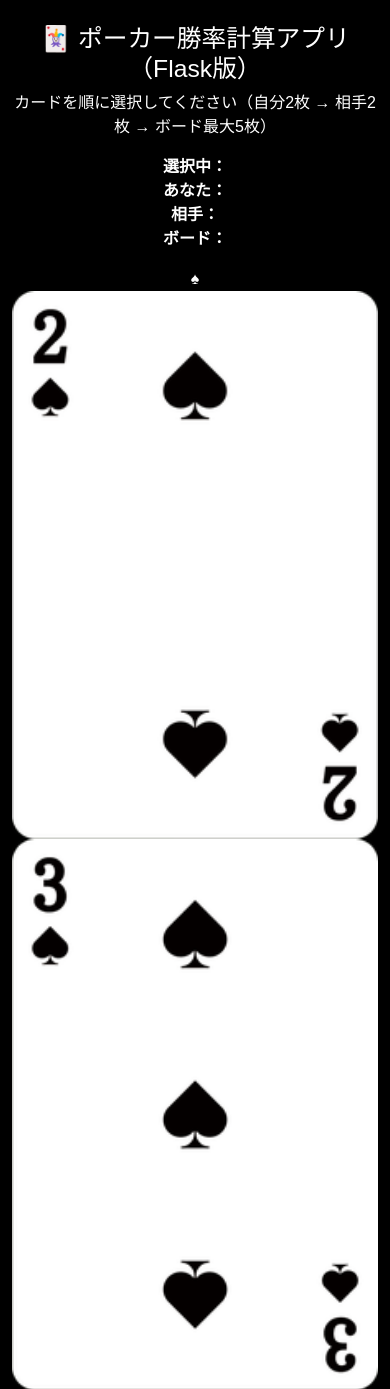
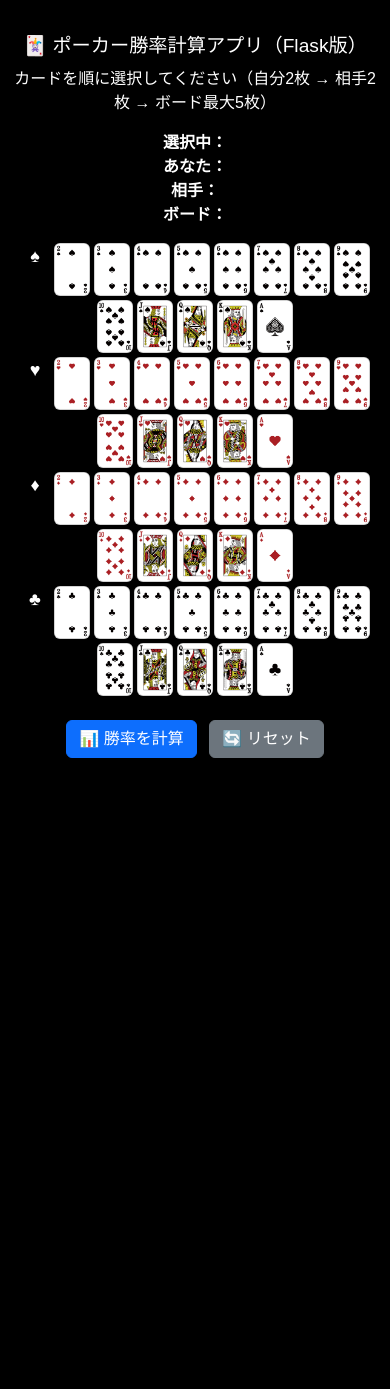
Before and after one commit to shobonbondao/poker-flask-app, a Flask app: page / in a window 390 px wide. Shown: the top 1389 px of the page. After the commit the page ends 758 px from the top, so only its background shows below. Run offline with Flask 3, Linux system fonts and the light colour scheme.

Commit message:
Update index.html

```diff
--- a/templates/index.html
+++ b/templates/index.html
@@ -1,10 +1,10 @@
 <!DOCTYPE html>
 <html lang="ja">
 <head>
-  <meta charset="UTF-8">
+  <meta charset="UTF-8" />
   <title>ポーカー勝率計算（Flask版）</title>
-  <link rel="stylesheet" href="https://cdn.jsdelivr.net/npm/bootstrap@5.3.2/dist/css/bootstrap.min.css">
-  <!-- スタイル調整（冒頭） -->
+  <meta name="viewport" content="width=device-width, initial-scale=1.0" />
+  <link rel="stylesheet" href="https://cdn.jsdelivr.net/npm/bootstrap@5.3.2/dist/css/bootstrap.min.css" />
   <style>
     body {
       background-color: #000;
@@ -15,21 +15,30 @@
       text-align: center;
     }
 
-    h1 {
+    h2 {
       font-size: 1.4rem;
-      margin-top: 10px;
+      margin: 10px 0;
     }
 
     .suit-row {
       display: flex;
       justify-content: center;
-     gap: 4px; /* 小さめの隙間 */
+      gap: 4px;
       margin: 4px 0;
       flex-wrap: wrap;
     }
 
+    .suit-label {
+      width: 30px;
+      font-weight: bold;
+      font-size: 18px;
+      color: #fff;
+      display: inline-block;
+    }
+
     .card {
-     width: 42px;  /* 小さめに調整 */
+      width: 42px;
+      max-width: 100%;
       height: auto;
       cursor: pointer;
       transition: transform 0.1s;
@@ -44,8 +53,9 @@
       outline-offset: -2px;
     }
 
-    #selected-cards {
-     margin-top: 8px;
+    button {
+      all: unset;
+      display: inline-block;
     }
 
     #selected-cards img {
@@ -53,28 +63,34 @@
       margin: 2px;
     }
 
-   button {
-     padding: 6px 12px;
-     font-size: 0.9rem;
-     margin-top: 8px;
+    #result {
+      margin-top: 10px;
+    }
+
+    @media (max-width: 480px) {
+      .card,
+      #selected-cards img {
+        width: 36px;
+      }
+
+      h2 {
+        font-size: 1.2rem;
+      }
     }
   </style>
-
 </head>
 <body class="container py-4">
   <h2>🃏 ポーカー勝率計算アプリ（Flask版）</h2>
   <p>カードを順に選択してください（自分2枚 → 相手2枚 → ボード最大5枚）</p>
 
   <div class="mb-3">
-    <strong>選択中：</strong><br>
+    <strong>選択中：</strong><br />
     <div><strong>あなた：</strong> <span id="my-cards"></span></div>
     <div><strong>相手：</strong> <span id="opp-cards"></span></div>
     <div><strong>ボード：</strong> <span id="board-cards"></span></div>
   </div>
 
-  <div class="card-grid mb-4" id="card-grid">
-    <!-- カード画像はJSで挿入 -->
-  </div>
+  <div id="card-grid" class="mb-4"></div>
 
   <div class="mb-4">
     <button class="btn btn-primary me-2" onclick="calculate()">📊 勝率を計算</button>
@@ -85,8 +101,8 @@
 
   <script>
     const suits = ['s', 'h', 'd', 'c'];
-    const suitLabels = {s: '♠', h: '♥', d: '♦', c: '♣'};
-    const ranks = ['2','3','4','5','6','7','8','9','T','J','Q','K','A'];
+    const suitLabels = { s: '♠', h: '♥', d: '♦', c: '♣' };
+    const ranks = ['2', '3', '4', '5', '6', '7', '8', '9', 'T', 'J', 'Q', 'K', 'A'];
 
     const selected = [];
     const myCards = [];
@@ -98,7 +114,7 @@
       grid.innerHTML = '';
       suits.forEach(suit => {
         const rowDiv = document.createElement('div');
-        rowDiv.className = 'row';
+        rowDiv.className = 'suit-row';
 
         const label = document.createElement('span');
         label.className = 'suit-label';
@@ -110,6 +126,7 @@
           const img = document.createElement('img');
           img.src = `/static/cards/${card}.png`;
           img.alt = card;
+          img.className = 'card';
           img.onclick = () => selectCard(card, img);
           rowDiv.appendChild(img);
         });
@@ -122,40 +139,28 @@
       const cardIndex = selected.indexOf(card);
 
       if (cardIndex !== -1) {
-         // すでに選択済み → 取り消し処理
         selected.splice(cardIndex, 1);
         img.classList.remove('selected');
-
-         // どのリストにあるか確認して削除
         [myCards, oppCards, boardCards].forEach(list => {
           const idx = list.indexOf(card);
           if (idx !== -1) list.splice(idx, 1);
         });
-
       } else {
-          // 未選択 → 通常の追加処理
         if (selected.length >= 9) return;
-
         selected.push(card);
         img.classList.add('selected');
-
-           if (myCards.length < 2) {
-            myCards.push(card);
-         } else if (oppCards.length < 2) {
-            oppCards.push(card);
-          } else if (boardCards.length < 5) {
-            boardCards.push(card);
-         }
+        if (myCards.length < 2) myCards.push(card);
+        else if (oppCards.length < 2) oppCards.push(card);
+        else if (boardCards.length < 5) boardCards.push(card);
       }
 
       updateDisplay();
     }
 
-
     function updateDisplay() {
-      document.getElementById("my-cards").innerText = myCards.join(", ");
-      document.getElementById("opp-cards").innerText = oppCards.join(", ");
-      document.getElementById("board-cards").innerText = boardCards.join(", ");
+      document.getElementById('my-cards').innerText = myCards.join(', ');
+      document.getElementById('opp-cards').innerText = oppCards.join(', ');
+      document.getElementById('board-cards').innerText = boardCards.join(', ');
     }
 
     function reset() {
@@ -163,20 +168,20 @@
       myCards.length = 0;
       oppCards.length = 0;
       boardCards.length = 0;
-      document.querySelectorAll("img").forEach(img => img.classList.remove("selected"));
+      document.querySelectorAll('.card').forEach(img => img.classList.remove('selected'));
       updateDisplay();
-      document.getElementById("result").innerText = "";
+      document.getElementById('result').innerText = '';
     }
 
     async function calculate() {
       if (myCards.length !== 2 || oppCards.length !== 2) {
-        alert("自分と相手の手札を2枚ずつ選んでください。");
+        alert('自分と相手の手札を2枚ずつ選んでください。');
         return;
       }
 
-      const response = await fetch("/calculate", {
-        method: "POST",
-        headers: {'Content-Type': 'application/json'},
+      const response = await fetch('/calculate', {
+        method: 'POST',
+        headers: { 'Content-Type': 'application/json' },
         body: JSON.stringify({
           my_cards: myCards,
           opp_cards: oppCards,
@@ -185,10 +190,10 @@
       });
 
       const data = await response.json();
-      document.getElementById("result").innerText = `✅ あなたの勝率：${data.winrate}%`;
+      document.getElementById('result').innerText = `✅ あなたの勝率：${data.winrate}%`;
     }
 
-    // 初期表示
+    // 初期化
     createCardGrid();
   </script>
 </body>
```
Lines whose indentation alone changed are shown as unchanged.
